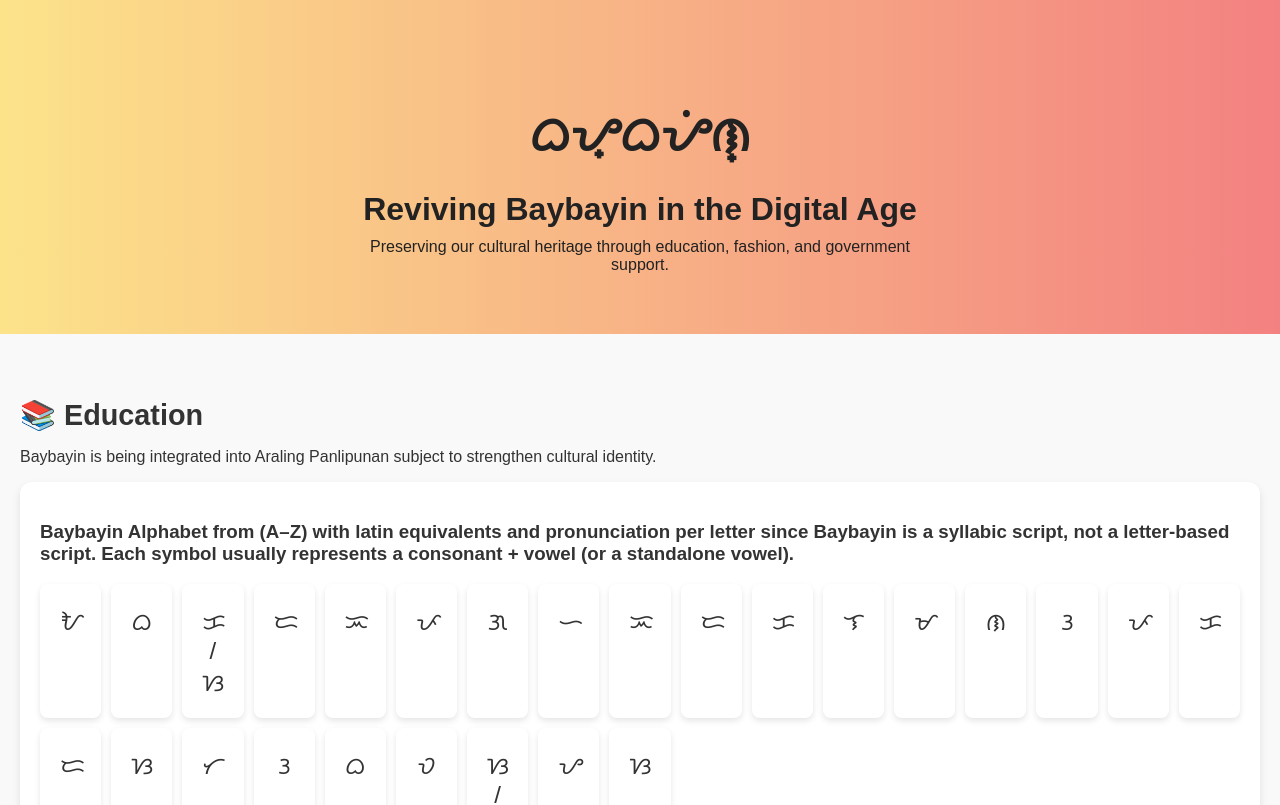
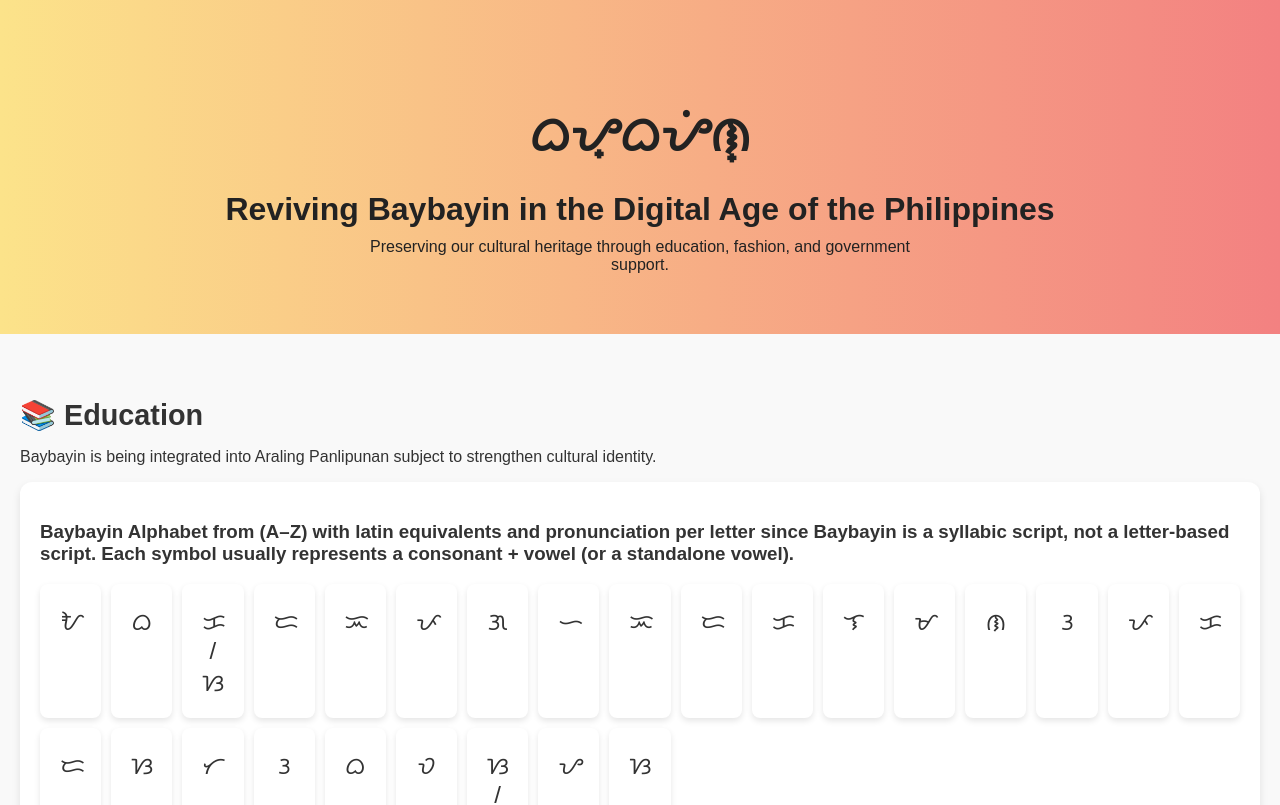
Before and after one commit to Ramirez996/Baybayin-Website, a React (Create React App) app: page / in a window 1280 px wide. Shown: the top 805 px of the page. Built offline with nearby package versions, Linux system fonts and the light colour scheme.

Commit message:
Updated App.js

```diff
--- a/src/App.js
+++ b/src/App.js
@@ -86,7 +86,7 @@ export default function App() {
       {/* Hero Section */}
       <section className="hero">
         <h1 className="baybayin">ᜊᜌ᜔ᜊᜌᜒᜈ᜔</h1>
-        <h2>Reviving Baybayin in the Digital Age</h2>
+        <h2>Reviving Baybayin in the Digital Age of the Philippines</h2>
         <p>
           Preserving our cultural heritage through education, fashion, and government support.
         </p>
```
